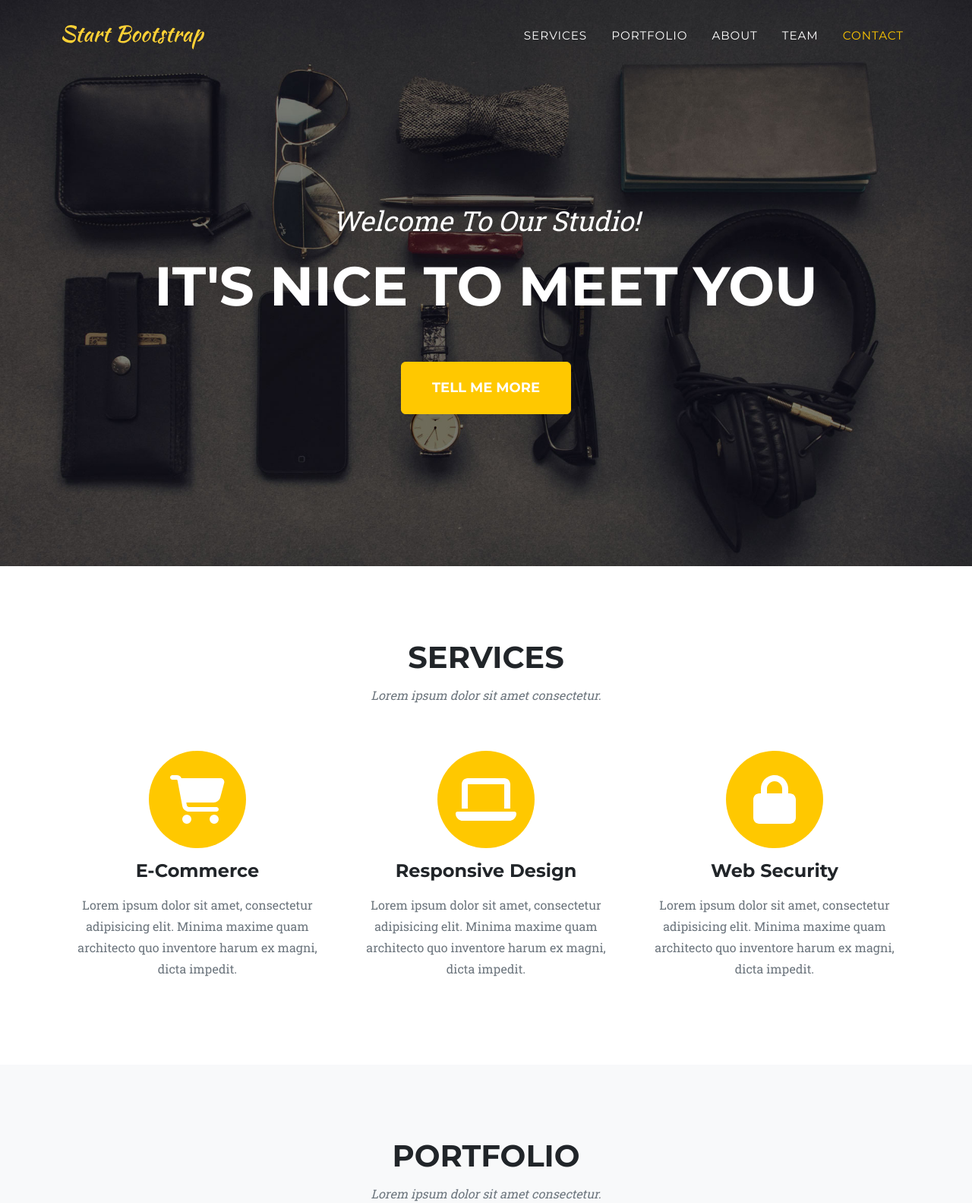
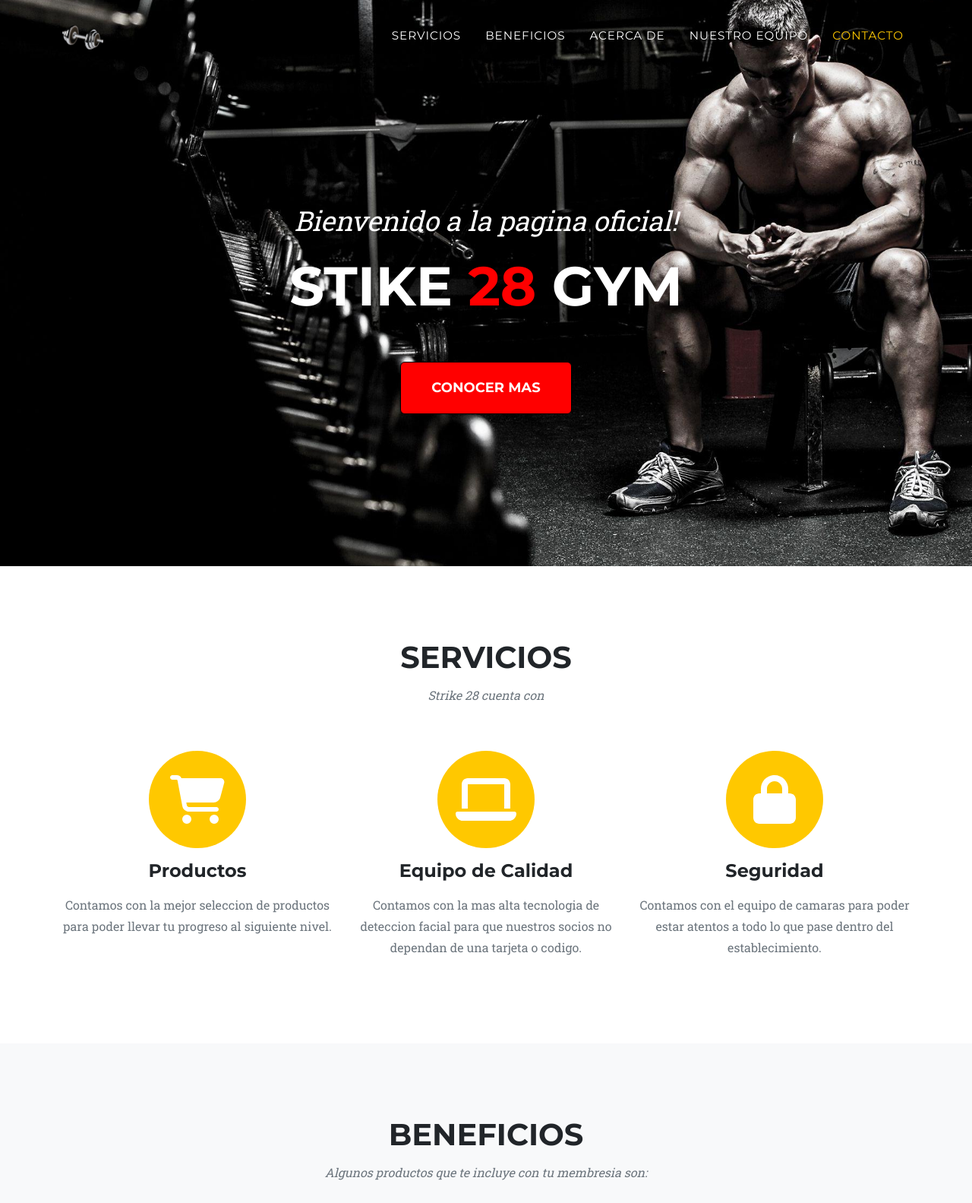
Before and after one commit to davidNavarreteMartinez/Pagina_Publica, a plain HTML site: page index.html in a window 1280 px wide. Shown: the top 1583 px of the page at 76% size. Drawn offline with nearby package versions, Linux system fonts and the light colour scheme.

Commit message:
Incorporacion de nuevas imagenes y cambio de estilos de colores

```diff
--- a/index.html
+++ b/index.html
@@ -20,18 +20,18 @@
         <!-- Navigation-->
         <nav class="navbar navbar-expand-lg navbar-dark fixed-top" id="mainNav">
             <div class="container">
-                <a class="navbar-brand" href="#page-top"><img src="assets/img/navbar-logo.svg" alt="..." /></a>
+                <a class="navbar-brand" href="#page-top"><img src="assets/img/mancuerna.png" alt="..." /></a>
                 <button class="navbar-toggler" type="button" data-bs-toggle="collapse" data-bs-target="#navbarResponsive" aria-controls="navbarResponsive" aria-expanded="false" aria-label="Toggle navigation">
                     Menu
                     <i class="fas fa-bars ms-1"></i>
                 </button>
                 <div class="collapse navbar-collapse" id="navbarResponsive">
                     <ul class="navbar-nav text-uppercase ms-auto py-4 py-lg-0">
-                        <li class="nav-item"><a class="nav-link" href="#services">Services</a></li>
-                        <li class="nav-item"><a class="nav-link" href="#portfolio">Portfolio</a></li>
-                        <li class="nav-item"><a class="nav-link" href="#about">About</a></li>
-                        <li class="nav-item"><a class="nav-link" href="#team">Team</a></li>
-                        <li class="nav-item"><a class="nav-link" href="#contact">Contact</a></li>
+                        <li class="nav-item"><a class="nav-link" href="#services">Servicios</a></li>
+                        <li class="nav-item"><a class="nav-link" href="#portfolio">Beneficios</a></li>
+                        <li class="nav-item"><a class="nav-link" href="#about">Acerca de</a></li>
+                        <li class="nav-item"><a class="nav-link" href="#team">Nuestro equipo</a></li>
+                        <li class="nav-item"><a class="nav-link" href="#contact">Contacto</a></li>
                     </ul>
                 </div>
             </div>
@@ -39,17 +39,17 @@
         <!-- Masthead-->
         <header class="masthead">
             <div class="container">
-                <div class="masthead-subheading">Welcome To Our Studio!</div>
-                <div class="masthead-heading text-uppercase">It's Nice To Meet You</div>
-                <a class="btn btn-primary btn-xl text-uppercase" href="#services">Tell Me More</a>
+                <div class="masthead-subheading">Bienvenido a la pagina oficial!</div>
+                <div class="masthead-heading text-uppercase">Stike  <span class="highlight-28">28</span> GYM</div>
+                <a class="btn btn-primary btn-xl text-uppercase" href="#services">Conocer mas</span></a>
             </div>
         </header>
         <!-- Services-->
         <section class="page-section" id="services">
             <div class="container">
                 <div class="text-center">
-                    <h2 class="section-heading text-uppercase">Services</h2>
-                    <h3 class="section-subheading text-muted">Lorem ipsum dolor sit amet consectetur.</h3>
+                    <h2 class="section-heading text-uppercase">Servicios</h2>
+                    <h3 class="section-subheading text-muted">Strike 28 cuenta con</h3>
                 </div>
                 <div class="row text-center">
                     <div class="col-md-4">
@@ -57,24 +57,24 @@
                             <i class="fas fa-circle fa-stack-2x text-primary"></i>
                             <i class="fas fa-shopping-cart fa-stack-1x fa-inverse"></i>
                         </span>
-                        <h4 class="my-3">E-Commerce</h4>
-                        <p class="text-muted">Lorem ipsum dolor sit amet, consectetur adipisicing elit. Minima maxime quam architecto quo inventore harum ex magni, dicta impedit.</p>
+                        <h4 class="my-3">Productos</h4>
+                        <p class="text-muted">Contamos con la mejor seleccion de productos para poder llevar tu progreso al siguiente nivel.</p>
                     </div>
                     <div class="col-md-4">
                         <span class="fa-stack fa-4x">
                             <i class="fas fa-circle fa-stack-2x text-primary"></i>
                             <i class="fas fa-laptop fa-stack-1x fa-inverse"></i>
                         </span>
-                        <h4 class="my-3">Responsive Design</h4>
-                        <p class="text-muted">Lorem ipsum dolor sit amet, consectetur adipisicing elit. Minima maxime quam architecto quo inventore harum ex magni, dicta impedit.</p>
+                        <h4 class="my-3">Equipo de Calidad</h4>
+                        <p class="text-muted">Contamos con la mas alta tecnologia de deteccion facial para que nuestros socios no dependan de una tarjeta o codigo.</p>
                     </div>
                     <div class="col-md-4">
                         <span class="fa-stack fa-4x">
                             <i class="fas fa-circle fa-stack-2x text-primary"></i>
                             <i class="fas fa-lock fa-stack-1x fa-inverse"></i>
                         </span>
-                        <h4 class="my-3">Web Security</h4>
-                        <p class="text-muted">Lorem ipsum dolor sit amet, consectetur adipisicing elit. Minima maxime quam architecto quo inventore harum ex magni, dicta impedit.</p>
+                        <h4 class="my-3">Seguridad </h4>
+                        <p class="text-muted">Contamos con el equipo de camaras para poder estar atentos a todo lo que pase dentro del establecimiento.</p>
                     </div>
                 </div>
             </div>
@@ -83,8 +83,8 @@
         <section class="page-section bg-light" id="portfolio">
             <div class="container">
                 <div class="text-center">
-                    <h2 class="section-heading text-uppercase">Portfolio</h2>
-                    <h3 class="section-subheading text-muted">Lorem ipsum dolor sit amet consectetur.</h3>
+                    <h2 class="section-heading text-uppercase">Beneficios</h2>
+                    <h3 class="section-subheading text-muted">Algunos productos que te incluye con tu membresia son: </h3>
                 </div>
                 <div class="row">
                     <div class="col-lg-4 col-sm-6 mb-4">
```
Also changed, not shown: assets/img/Strike28.jpg (added), assets/img/mancuerna.png (added), assets/img/navbar-logo.svg (deleted), assets/img/portfolio/1.jpg, assets/img/portfolio/2.jpg, assets/img/portfolio/3.jpg, assets/img/portfolio/4.jpg, assets/img/portfolio/5.jpg, css/styles.css.
